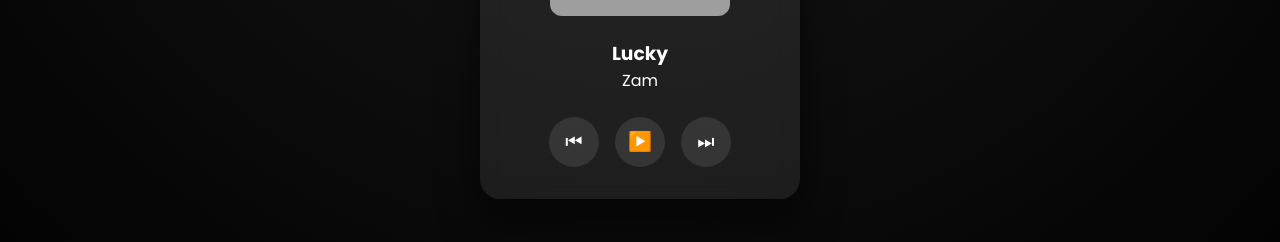
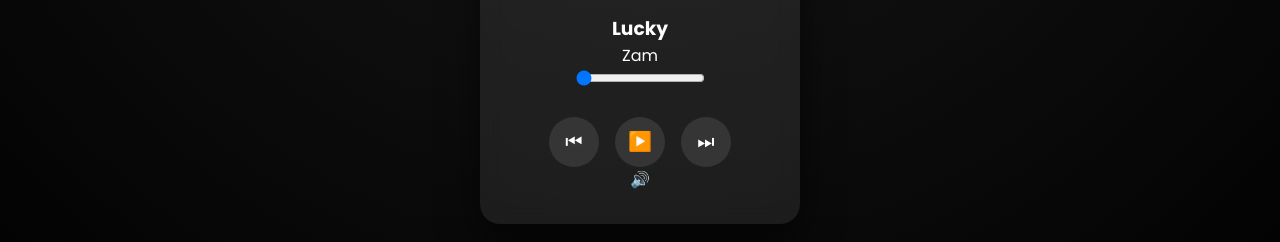
Before and after one commit to Hrisshhii/react-practice, a React (Vite) app in the folder MiniProjects/: page /react-practice/musicplayer in a window 1280 px wide. Shown: the part 407-649 px from the top of the page. Built offline with nearby package versions, Linux system fonts and the light colour scheme; grey boxes are pictures that could not be loaded.

Commit message:
Add progress tracking and seek functionality to Music Player

```diff
--- a/MiniProjects/src/components/Music-Player/Music.jsx
+++ b/MiniProjects/src/components/Music-Player/Music.jsx
@@ -7,6 +7,8 @@ export function Music(){
     const audioRef=useRef(null);
     const [currentIndex,setCurrentIndex]=useState(0);
     const [isPlaying,setIsPlaying] = useState(false);
+    const [progress,setProgress]=useState(0);
+    const [volume,setVolume]=useState(0.7);
 
     const togglePlay=()=>{
         if(isPlaying){
@@ -39,6 +41,19 @@ export function Music(){
         }
     },[currentIndex,isPlaying]);
 
+    const handleTimeUpdate=()=>{
+        const current=audioRef.current.currentTime;
+        const duration=audioRef.current.duration;
+        setProgress((current/duration)*100);
+    };
+
+    const seek=(e)=>{
+        const value=e.target.value;
+        const duration=audioRef.current.duration;
+        audioRef.current.currentTime=(value/100)*duration;
+        setProgress(value);
+    };
+
     return(
         <div className='music-page'>
             <title>Music Player</title>
@@ -48,13 +63,16 @@ export function Music(){
                 <h3>{songs[currentIndex].title}</h3>
                 <p>{songs[currentIndex].artist}</p>
 
-                <audio ref={audioRef} src={songs[currentIndex].src}></audio>
+                <audio ref={audioRef} src={songs[currentIndex].src} onTimeUpdate={handleTimeUpdate}></audio>
+                <input type="range" className='progress' value={progress} onChange={seek}/>
 
                 <div className='controls'>
                     <button onClick={prevSong}>⏮</button>
                     <button onClick={togglePlay}>{isPlaying ? "⏸" : "▶️"}</button>
                     <button onClick={nextSong}>⏭</button>
                 </div>
+
+                <div className='volume'>🔊</div>
             </div>
         </div>
     );
```
